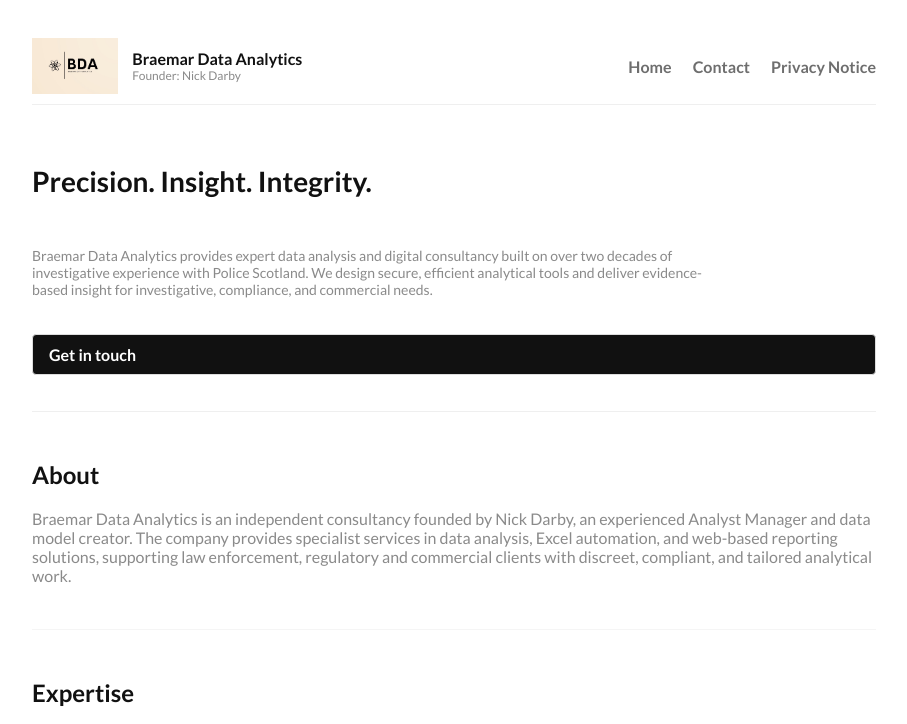
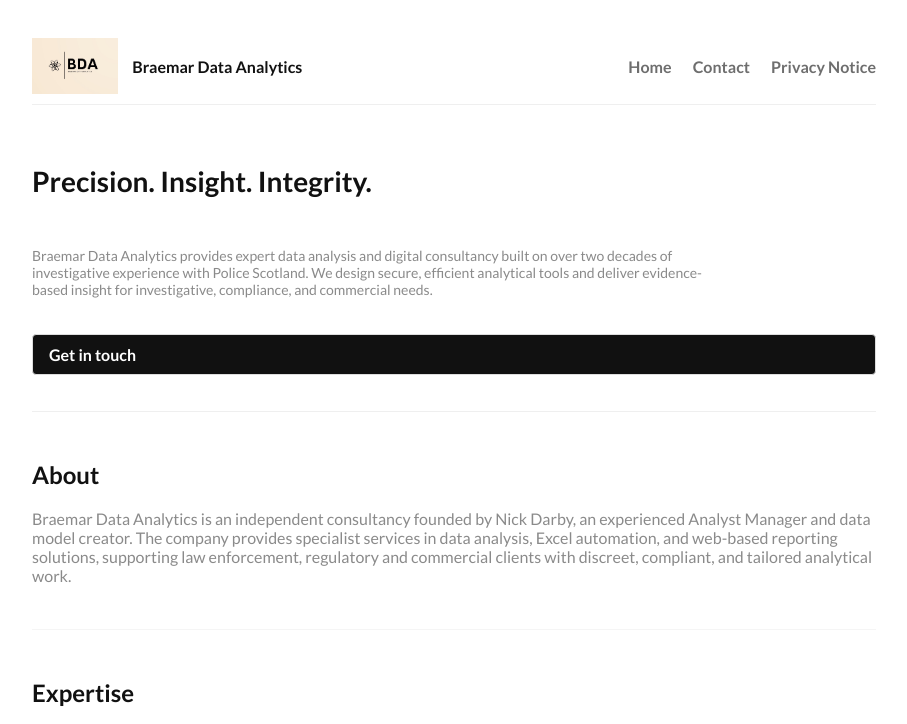
Before and after one commit to ndarby61/braemaranalytics, a plain HTML site: page index.html in a window 1280 px wide. Shown: the top 724 px of the page, without its empty margins (186-1093 px from the left). Drawn offline with Linux system fonts and the light colour scheme.

Commit message:
Update index.html

```diff
--- a/index.html
+++ b/index.html
@@ -14,7 +14,7 @@
         <img src="logo.jpeg" alt="Braemar Data Analytics logo">
         <div>
           <div style="font-weight:700">Braemar Data Analytics</div>
-          <div style="font-size:12px;color:#8a8a8a">Founder: Nick Darby</div>
+          <!-- div style="font-size:12px;color:#8a8a8a">Founder: Nick Darby</div -->
         </div>
       </div>
       <nav class="nav">
```
